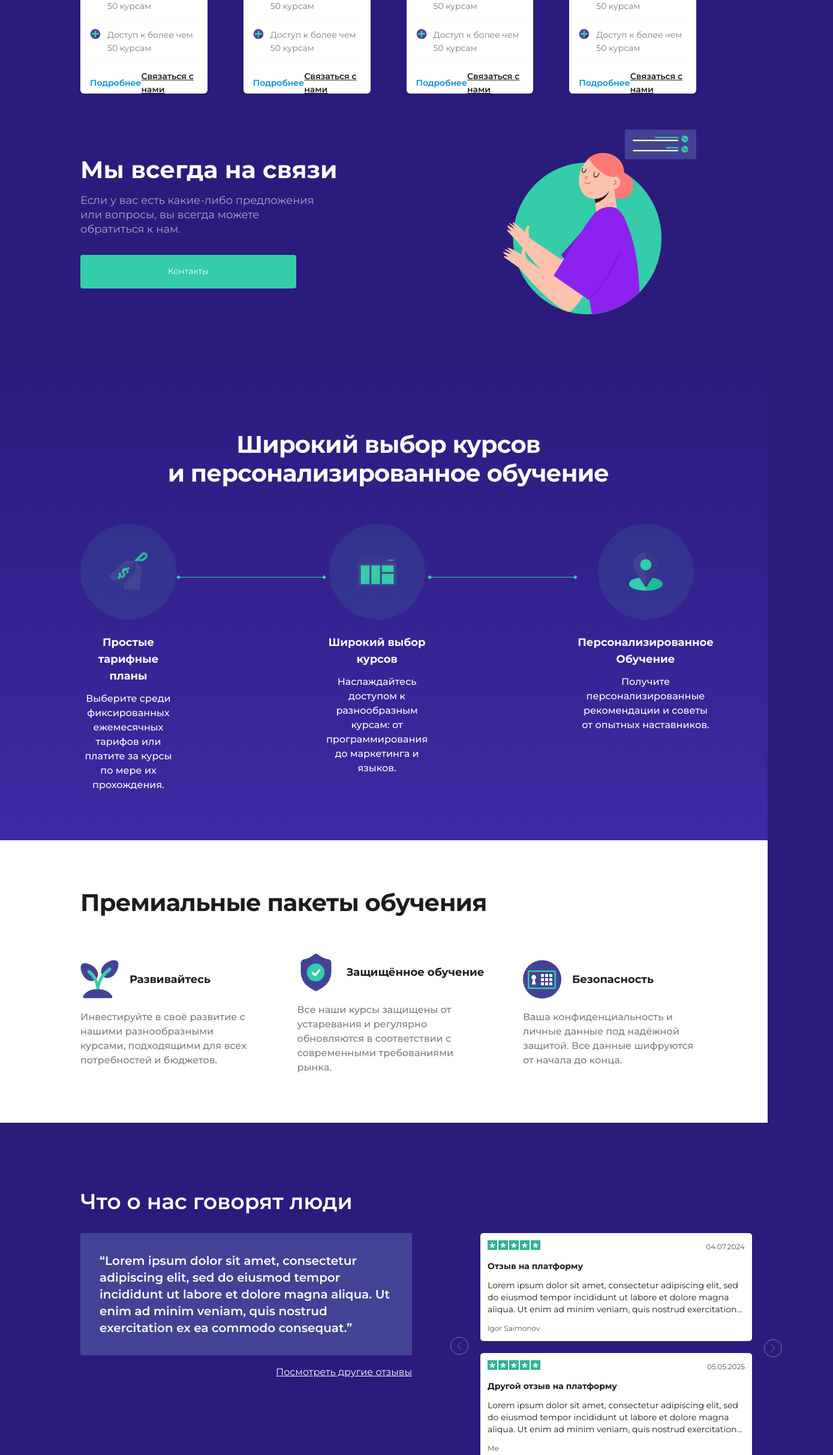
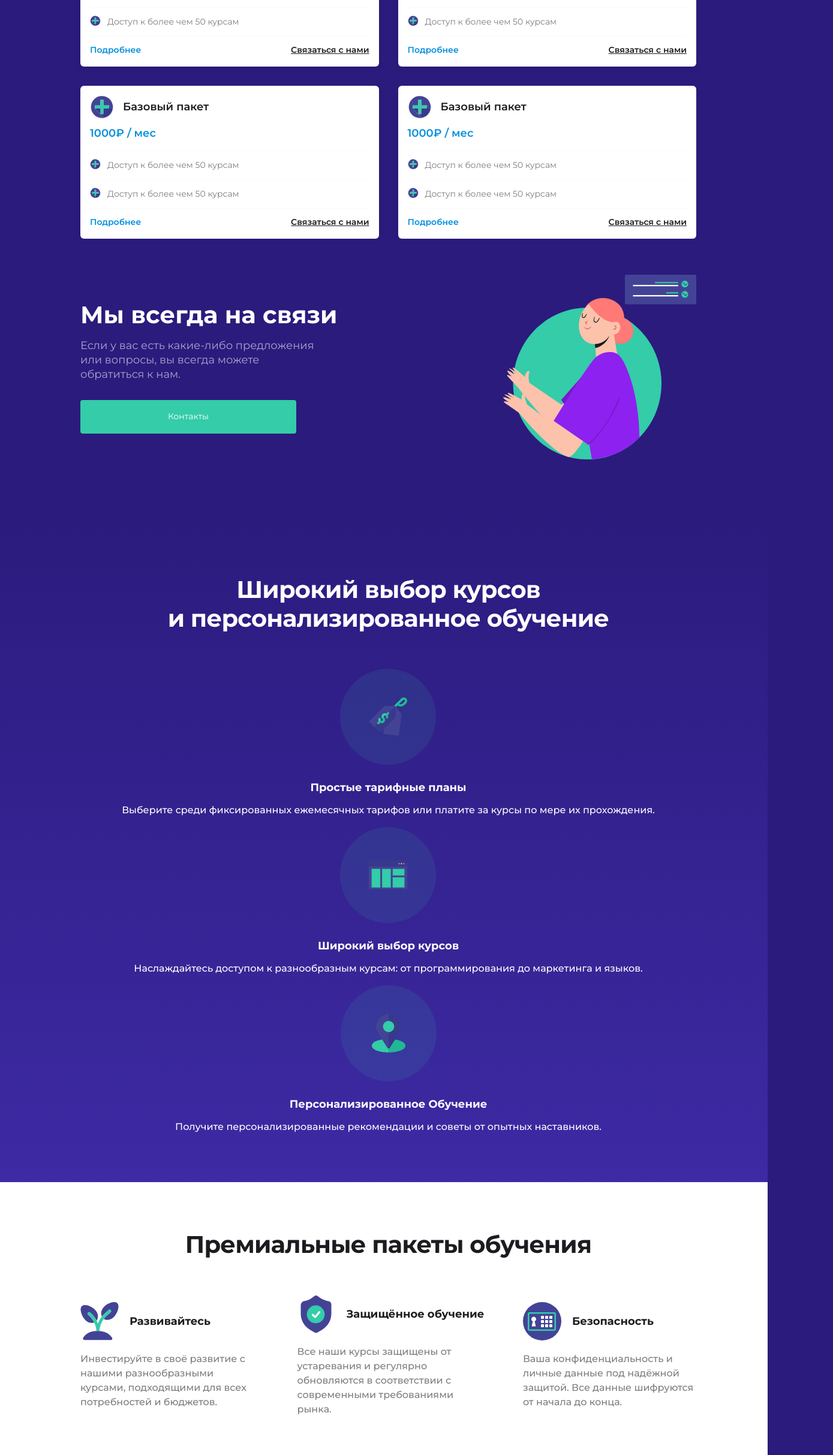
Before and after one commit to 0n1XiD/SellingPlatform, a Nuxt app: page / in a window 1280 px wide. Shown: the part 360-2786 px from the top of the page at 60% size, 1389 px wide, since content can reach past the window. Built offline with nearby package versions, Linux system fonts and the light colour scheme.

Commit message:
Adaptive 1440 + 768px done

```diff
--- a/components/ObserveCard.vue
+++ b/components/ObserveCard.vue
@@ -39,12 +39,18 @@
                 </div>
             </div>
             <div class="observe-card__footer">
-                <div class="more">
+                <nuxt-link
+                    to="#pricing"
+                    class="more"
+                >
                     Подробнее
-                </div>
-                <div class="contact-us">
+                </nuxt-link>
+                <nuxt-link
+                    to="#contacts"
+                    class="contact-us"
+                >
                     Связаться с нами
-                </div>
+                </nuxt-link>
             </div>
         </div>
     </div>
@@ -62,10 +68,11 @@ defineProps({
 <style scoped lang="scss">
     .observe-card {
         background: var(--box-color);
-        width: 270px;
-        height: 300px;
+        width: 100%;
+        height: 100%;
         border-radius: 6px;
         box-shadow: 0 4px 12px 0 rgba(28, 28, 32, 0.04);
+        transition: 0.3s;
         &__wrapper {
             padding: 16px;
         }
@@ -127,5 +134,15 @@ defineProps({
                 text-decoration: underline;
             }
         }
+        &:hover {
+            scale: 1.05;
+        }
     }
+@media (max-width: 1440px){
+
+}
+
+@media (max-width: 768px){
+
+}
 </style>
--- a/components/ReviewCard.vue
+++ b/components/ReviewCard.vue
@@ -38,8 +38,8 @@ defineProps({
     .review-card {
         border-radius: 5px;
         background: var(--box-color);
-        width: 453px;
-        height: 180px;
+        width: 100%;
+        height: 100%;
         font-size: 14px;
         line-height: 143%;
         transition: 0.2s;
@@ -83,4 +83,9 @@ defineProps({
             scale: 1.05;
         }
     }
+@media (max-width: 1440px){
+    .review-card {
+
+    }
+}
 </style>
--- a/pages/index.vue
+++ b/pages/index.vue
@@ -304,7 +304,6 @@ const additionalBenefits = ref<Array[String]>(
 
 const getSwipe = ($event: any) => {
   addition.value = !$event
-  console.log(addition)
 }
 </script>
 
@@ -574,4 +573,69 @@ const getSwipe = ($event: any) => {
             }
         }
     }
+
+@media (max-width: 1440px){
+    .landing-page {
+        &__main-frame {
+            .observe-cards {
+                display: grid;
+                grid-template-columns: repeat(2, 1fr);
+                gap: 32px;
+            }
+        }
+        &__choice-learn {
+            .headlines {
+                display: grid;
+                grid-template-columns: 1fr;
+                grid-template-rows: auto auto;
+                gap: 16px;
+                justify-items: center;
+                &__line {
+                    display: none;
+                }
+                &__item {
+                    display: flex;
+                    flex-direction: column;
+                    align-items: center;
+                    text-align: center;
+                    :nth-child(2), :nth-child(3) {
+                        grid-row: 2;
+                    }
+                }
+            }
+        }
+        &__premium-packages {
+            .title {
+                text-align: center;
+            }
+        }
+        &__reviews {
+            .title {
+                text-align: center;
+            }
+            .content {
+                flex-direction: column;
+                &__most-helpful {
+                    .text {
+                        width: calc(100% - 64px);
+                    }
+                }
+                &__others {
+                    padding-right: 0px;
+                    .slider {
+                        width: 100%;
+                        justify-content: center;
+                    }
+                }
+            }
+        }
+        &__contacts {
+            flex-direction: column;
+            gap: 60px;
+            .send-message {
+                margin-left: 35px;
+            }
+        }
+    }
+}
 </style>
```
